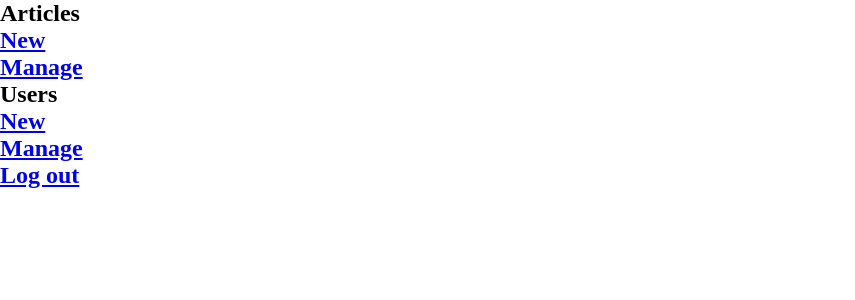
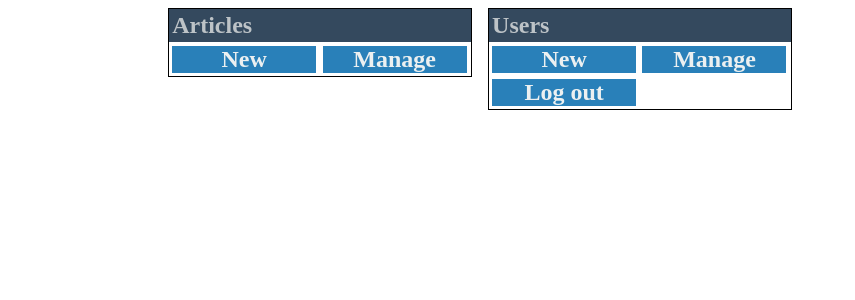
Before and after one commit to loopByte/Blog, a PHP site: page /admin/index.php in a window 1280 px wide. Shown: the top 300 px of the page, without its empty margins (0-855 px from the left). Run offline with PHP 8.4, Linux system fonts and the light colour scheme; the visitor is signed in with stand-in values (Sample User, id 1).

Commit message:
Style for menu added

```diff
--- a/admin/style/default/main.css
+++ b/admin/style/default/main.css
@@ -29,3 +29,33 @@
     color: #2d89ef; /* blue */
     margin: 0.1em;
 }
+
+/* Page */
+.page{
+    width: 60em;
+    height: auto;
+    margin: auto;
+}
+
+.section{
+    border: 0.1em solid black;
+    width: 18.87em;
+    float: left;
+    margin: 0.5em;
+}
+.section section{
+    background-color: #34495e;
+    color: #bdc3c7;
+    padding: 0.2em;
+}
+.menu{
+    color: #ecf0f1;
+    text-decoration: none;
+    float: left;
+}
+.menu div{
+    background-color: #2980b9;
+    margin: 0.2em;
+    width: 9em;
+    text-align: center;
+}
```
